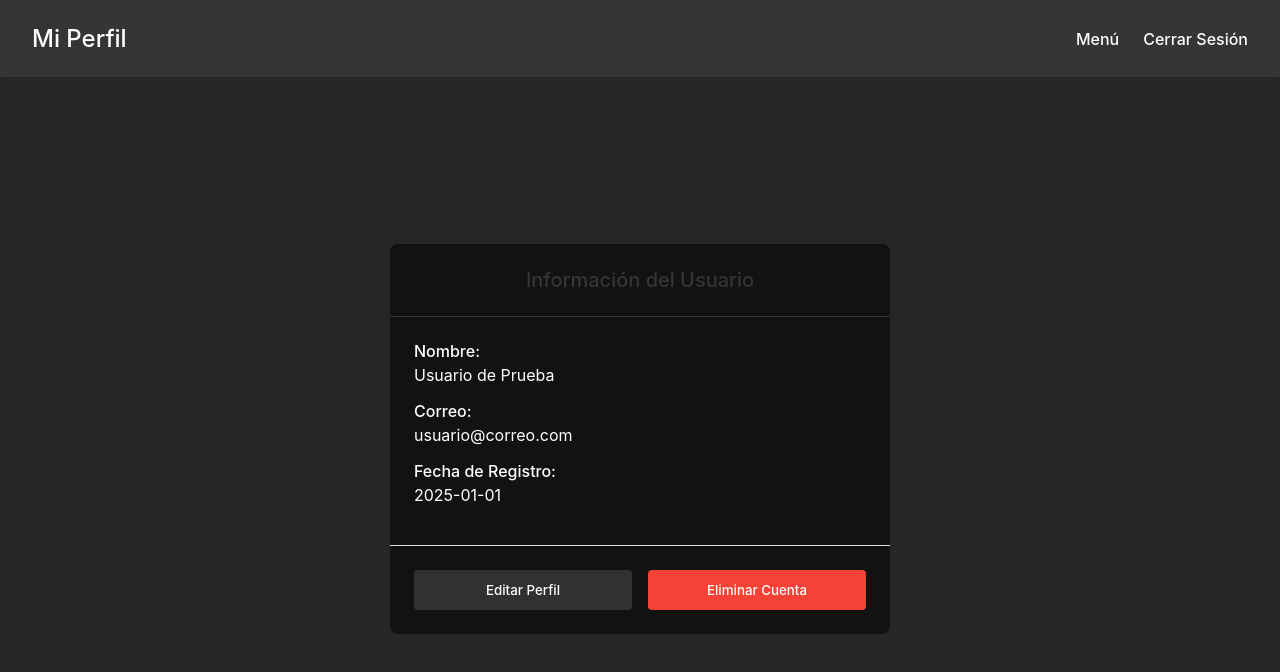
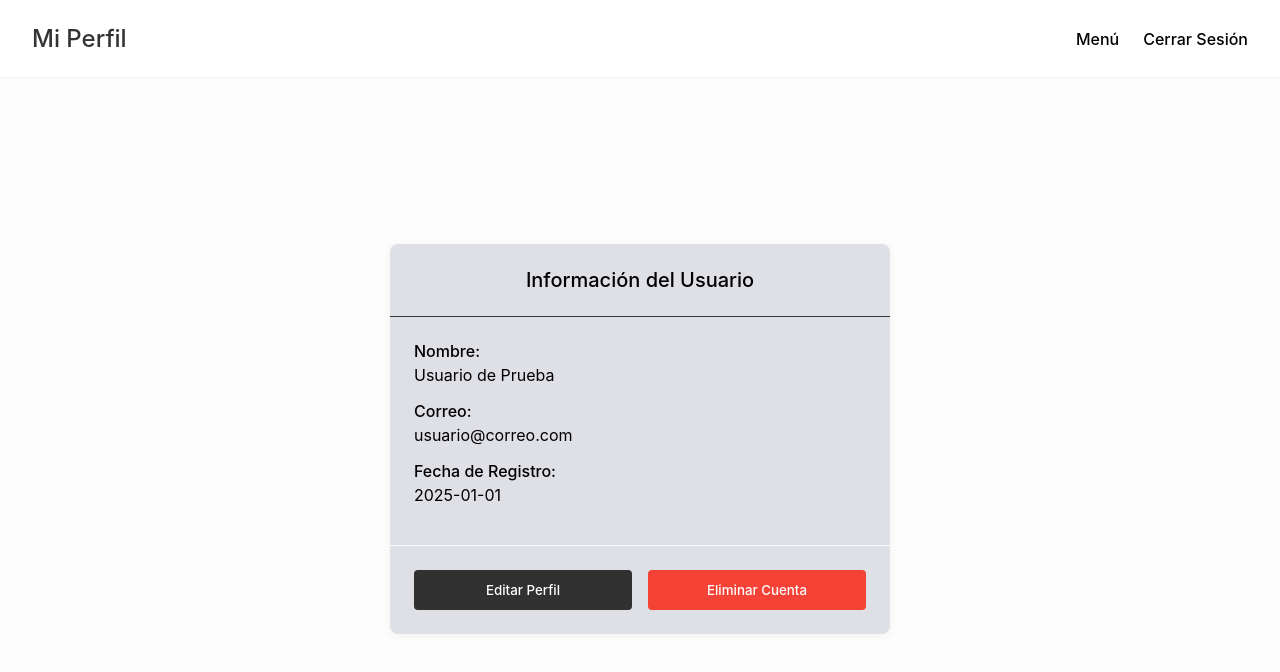
Before and after one commit to MelitoZero/GestionTareas, a website: page Pagina html/perfil.html in a window 1280 px wide. Drawn offline with nearby package versions, Linux system fonts and the light colour scheme.

Commit message:
Update Colores
Nuevos colores nuevos diseños

```diff
--- a/Pagina html/css/EstiloLogin.css
+++ b/Pagina html/css/EstiloLogin.css
@@ -7,7 +7,7 @@
 }
 
 body {
-  background-color: #000000;
+  background-color: #f5f5f5;
   display: flex;
   justify-content: center;
   align-items: center;
@@ -21,7 +21,7 @@ body {
 }
 
 .login-card {
-  background-color: rgb(44, 43, 43);
+  background-color:  white;
   border-radius: 12px;
   box-shadow: 0 4px 12px rgba(0, 0, 0, 0.05);
   padding: 30px;
--- a/Pagina html/css/EstilosPerfil.css
+++ b/Pagina html/css/EstilosPerfil.css
@@ -8,7 +8,7 @@
 }
 
 body {
-  background-color: #262727;
+  background-color: #fdfdfd;
   color: #333;
   min-height: 100vh;
   display: flex;
@@ -21,14 +21,14 @@ body {
   justify-content: space-between;
   align-items: center;
   padding: 1.5rem 2rem;
-  background-color: #353535;
+  background-color: #ffffff;
   box-shadow: 0 1px 3px rgba(0, 0, 0, 0.05);
 }
 
 .logo {
   font-size: 1.5rem;
   font-weight: 500;
-  color: #ffffff;
+  color: #333;
 }
 
 .nav {
@@ -37,7 +37,7 @@ body {
 }
 
 .nav-link {
-  color: #ffffff;
+  color: #000000;
   text-decoration: none;
   font-weight: 500;
   transition: color 0.2s;
@@ -58,7 +58,7 @@ body {
 
 /* Profile card */
 .profile-card {
-  background-color: #121213;
+  background-color: #dfdfe6;
   border-radius: 8px;
   box-shadow: 0 2px 10px rgba(0, 0, 0, 0.05);
   width: 100%;
@@ -75,7 +75,7 @@ body {
 .profile-header h2 {
   font-size: 1.25rem;
   font-weight: 500;
-  color: #363535;
+  color: #000000;
 }
 
 .profile-info {
@@ -90,19 +90,19 @@ body {
 
 .info-label {
   font-weight: 500;
-  color: #ffffff;
+  color: #000000;
   margin-bottom: 0.25rem;
 }
 
 .info-value {
-  color: #ffffff;
+  color: #000000;
 }
 
 .profile-actions {
   display: flex;
   gap: 1rem;
   padding: 1.5rem;
-  border-top: 1px solid #e0e0e0;
+  border-top: 1px solid #fdfdfd;
 }
 
 .btn {
```
